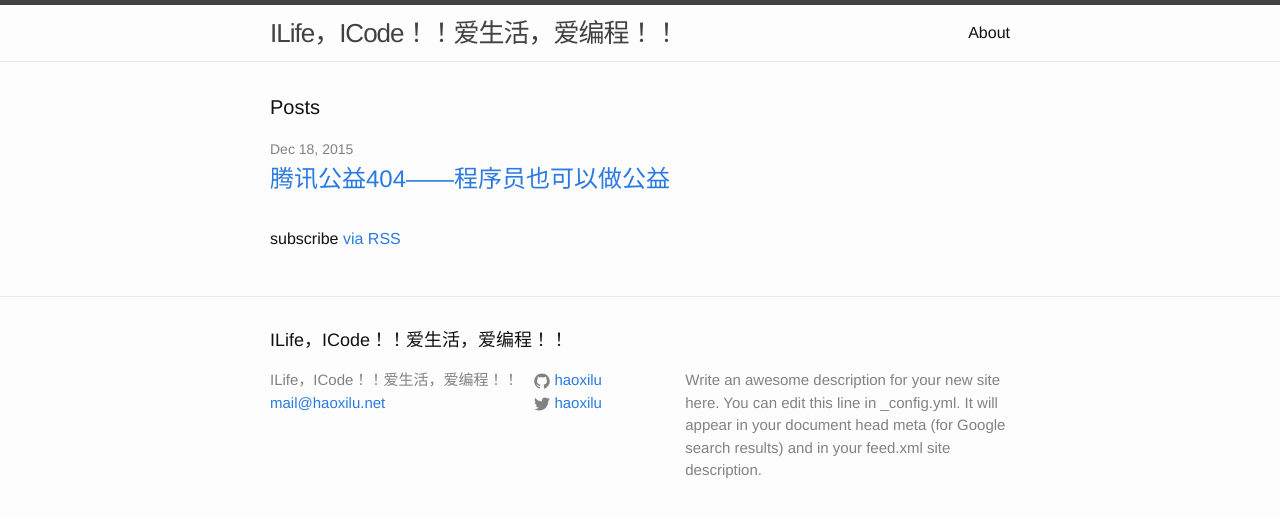
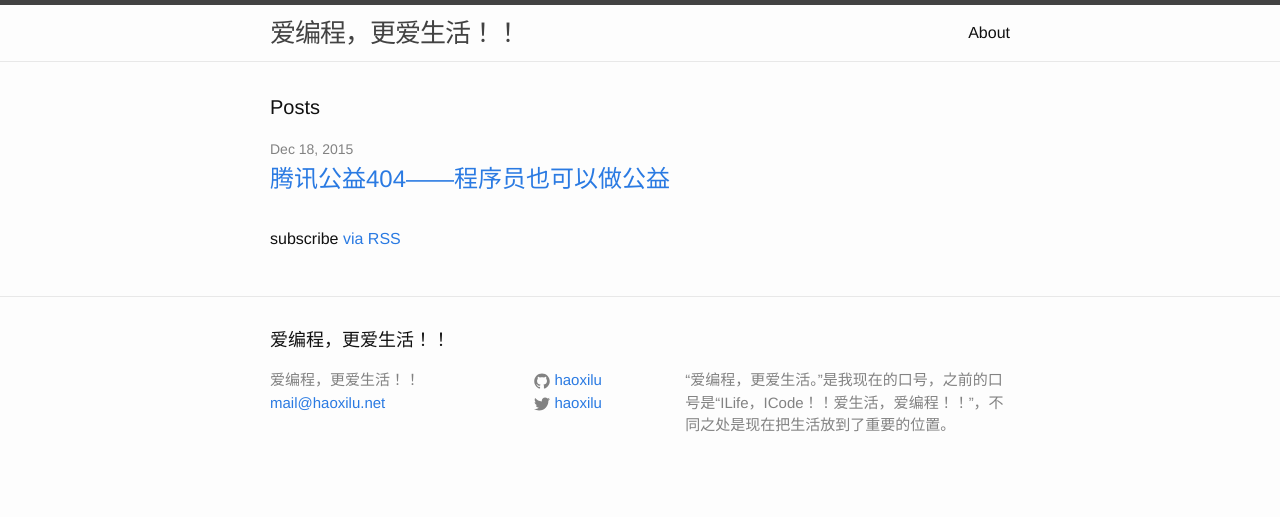
Before and after one commit to haoxilu/haoxilu.github.io, a Jekyll site: the page built from index.html, in a window 1280 px wide. Shown: the top 517 px of the page. Built offline with Jekyll 4.4.1, drawn with Linux system fonts in a browser that asks for light colours.

Commit message:
update describe

```diff
--- a/_config.yml
+++ b/_config.yml
@@ -6,12 +6,10 @@
 # 'jekyll serve'. If you change this file, please restart the server process.
 
 # Site settings
-title: ILife，ICode！！爱生活，爱编程！！
+title: 爱编程，更爱生活！！
 email: mail@haoxilu.net
 description: > # this means to ignore newlines until "baseurl:"
-  Write an awesome description for your new site here. You can edit this
-  line in _config.yml. It will appear in your document head meta (for
-  Google search results) and in your feed.xml site description.
+  “爱编程，更爱生活。”是我现在的口号，之前的口号是“ILife，ICode！！爱生活，爱编程！！”，不同之处是现在把生活放到了重要的位置。
 baseurl: "" # the subpath of your site, e.g. /blog
 url: "http://www.haoxilu.net" # the base hostname & protocol for your site
 twitter_username: haoxilu
```
